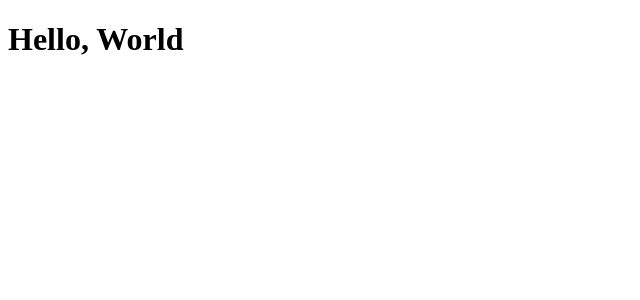
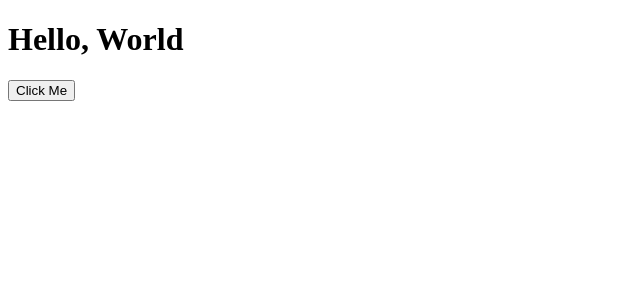
Before and after one commit to ngoclq91/recipe-app-react, a React app: page / in a window 1280 px wide. Shown: the top 300 px of the page, without its empty margins (0-640 px from the left). Built offline with nearby package versions, Linux system fonts and the light colour scheme.

Commit message:
fix khong su dung dc cu phap moi.vd arrow func

```diff
--- a/package.json
+++ b/package.json
@@ -29,6 +29,10 @@
   },
   "devDependencies": {
     "@babel/core": "^7.5.5",
+    "@babel/plugin-proposal-class-properties": "^7.0.0",
+    "@babel/plugin-proposal-json-strings": "^7.0.0",
+    "@babel/plugin-syntax-dynamic-import": "^7.0.0",
+    "@babel/plugin-syntax-import-meta": "^7.0.0",
     "@babel/preset-env": "^7.5.5",
     "@babel/preset-react": "^7.0.0",
     "babel-loader": "^8.0.6",
--- a/src/Components/App/App.js
+++ b/src/Components/App/App.js
@@ -1,10 +1,15 @@
 import React, { Component } from 'react';
 
 class App extends Component {
+    clickMe = () => {
+        console.log('clicked me!');
+    };
+
     render() {
         return (
             <div className="App">
                 <h1>Hello, World</h1>
+                <button onClick={ this.clickMe }>Click Me</button>
             </div>
         )
     }
--- a/webpack.config.js
+++ b/webpack.config.js
@@ -2,6 +2,9 @@ const path = require('path');
 
 module.exports = {
     mode : 'development',
+    optimization: {
+        minimize: true
+    },
     entry : {
         bundle : './src/index.js'
     },
```
Also changed, not shown: .babelrc, 1 other file (tests, documents, lock files or other folders).
